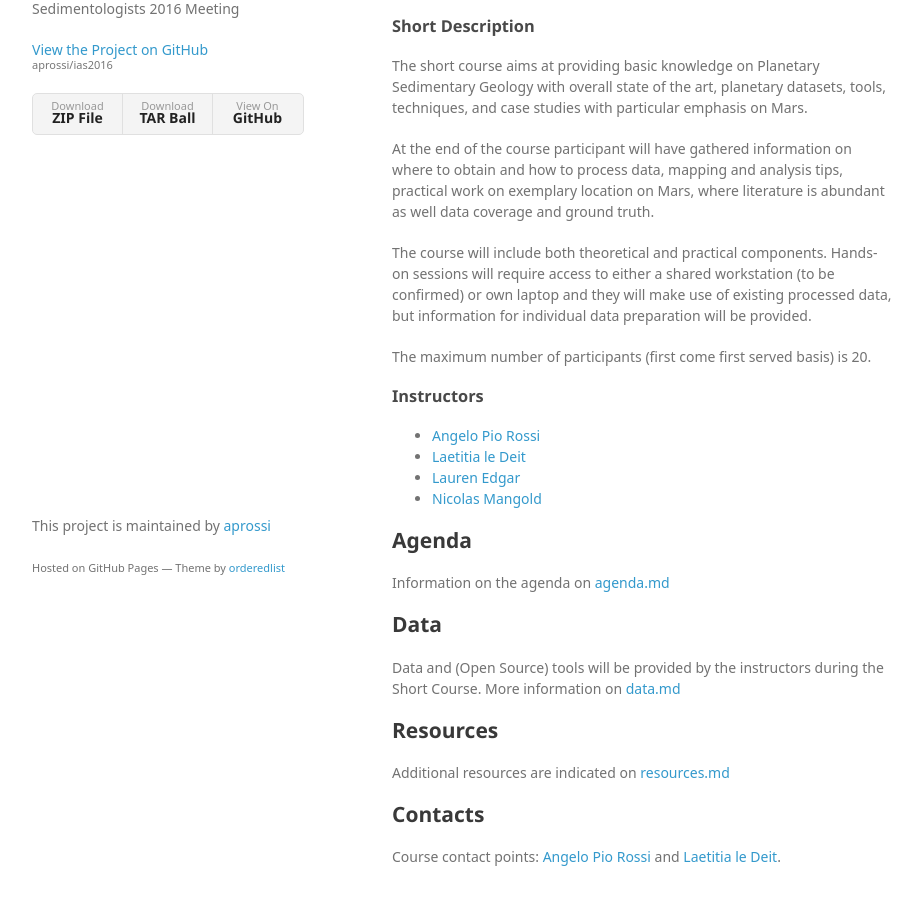
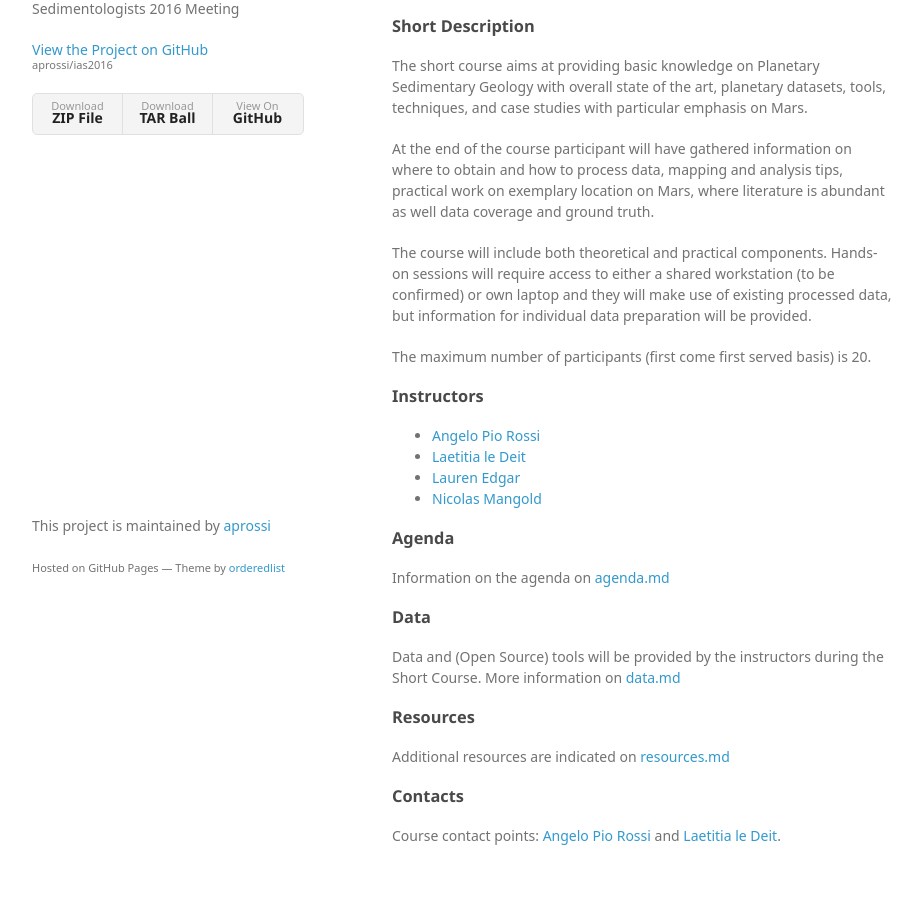
Before and after one commit to openplanetary/ias2016, a plain HTML site: page index.html in a window 1280 px wide. Shown: the part 153-1058 px from the top of the page, without its empty margins (178-1099 px from the left). Drawn offline with Linux system fonts and the light colour scheme; a web font is replaced by a local one.

```diff
--- a/index.html
+++ b/index.html
@@ -53,23 +53,23 @@
 <a href="http://www.msl-chemcam.com/index.php?menu=inc&amp;page_consult=textes&amp;rubrique=88&amp;art=322&amp;titre_url=Nicolas%20Mangold#.VyCt1nq0fMs">Nicolas Mangold</a> </li>
 </ul>
 
-<h2>
-<a id="agenda" class="anchor" href="#agenda" aria-hidden="true"><span aria-hidden="true" class="octicon octicon-link"></span></a>Agenda</h2>
+<h3>
+<a id="agenda" class="anchor" href="#agenda" aria-hidden="true"><span aria-hidden="true" class="octicon octicon-link"></span></a>Agenda</h3>
 
 <p>Information on the agenda on <a href="https://github.com/aprossi/ias2016/blob/master/agenda.md">agenda.md</a></p>
 
-<h2>
-<a id="data" class="anchor" href="#data" aria-hidden="true"><span aria-hidden="true" class="octicon octicon-link"></span></a>Data</h2>
+<h3>
+<a id="data" class="anchor" href="#data" aria-hidden="true"><span aria-hidden="true" class="octicon octicon-link"></span></a>Data</h3>
 
 <p>Data and (Open Source) tools will be provided by the instructors during the Short Course. More information on <a href="https://github.com/aprossi/ias2016/blob/master/data.md">data.md</a></p>
 
-<h2>
-<a id="resources" class="anchor" href="#resources" aria-hidden="true"><span aria-hidden="true" class="octicon octicon-link"></span></a>Resources</h2>
+<h3>
+<a id="resources" class="anchor" href="#resources" aria-hidden="true"><span aria-hidden="true" class="octicon octicon-link"></span></a>Resources</h3>
 
 <p>Additional resources are indicated on <a href="https://github.com/aprossi/ias2016/blob/master/resources.md">resources.md</a></p>
 
-<h2>
-<a id="contacts" class="anchor" href="#contacts" aria-hidden="true"><span aria-hidden="true" class="octicon octicon-link"></span></a>Contacts</h2>
+<h3>
+<a id="contacts" class="anchor" href="#contacts" aria-hidden="true"><span aria-hidden="true" class="octicon octicon-link"></span></a>Contacts</h3>
 
 <p>Course contact points: <a href="http://aprossi.eu">Angelo Pio Rossi</a> and <a href="https://www.researchgate.net/profile/Laetitia_Le_Deit">Laetitia le Deit</a>.</p>
       </section>
```
Also changed, not shown: params.json (+1 -1 lines).
